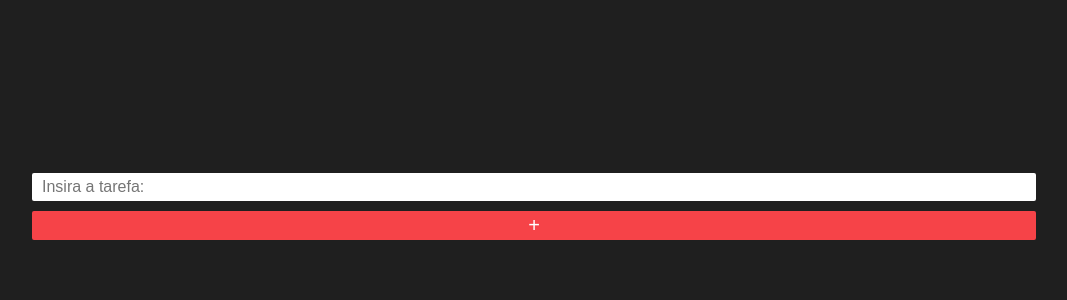
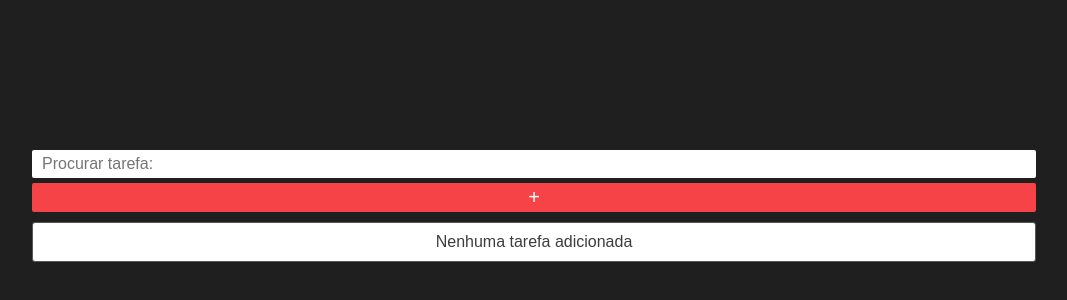
Before and after one commit to eduardo2382/ToDo-2.0, a plain HTML site: page index.html in a window 1280 px wide. Shown: the part 194-494 px from the top of the page, without its empty margins (106-1173 px from the left). Drawn offline with nearby package versions, Linux system fonts and the light colour scheme.

Commit message:
area para tarefas adicionadas

```diff
--- a/index.html
+++ b/index.html
@@ -11,9 +11,13 @@
 <body>
     <main>
         <label for="">
-            <input type="text" id="inputTarefa" placeholder="Insira a tarefa:">
+            <input type="text" id="inputTarefa" placeholder="Procurar tarefa:">
             <input type="button" value="+" id="btnAdd">
         </label>
+
+        <section id="areaTarefas">
+            <p id="aviso">Nenhuma tarefa adicionada</p>
+        </section>
     </main>
 </body>
 </html>
--- a/styles/style.css
+++ b/styles/style.css
@@ -22,7 +22,7 @@ main{
     padding: 10px;
     border-radius: 7px;
     display: flex;
-    flex-direction: row;
+    flex-direction: column;
     align-items: center;
     justify-content: center;
 }
@@ -35,7 +35,7 @@ main label{
     width: 100%;
     border: none;
     padding: 5px 0px 5px 10px;
-    margin-bottom: 10px;
+    margin-bottom: 5px;
     border-radius: 2px;
     font-size: 12pt;
 }
@@ -61,3 +61,19 @@ main label{
 #btnAdd:hover{
     background-color: #fc656a;
 }
+
+#areaTarefas{
+    width: 100%;
+    padding: 10px;
+    background-color: white;
+    margin-top: 10px;
+    border-radius: 3px;
+    border: 1px solid #575757;
+    display: flex;
+    justify-content: center;
+}
+
+#aviso{
+    font-family: Arial, Helvetica, sans-serif;
+    color: #3d3d3d;
+}
```
